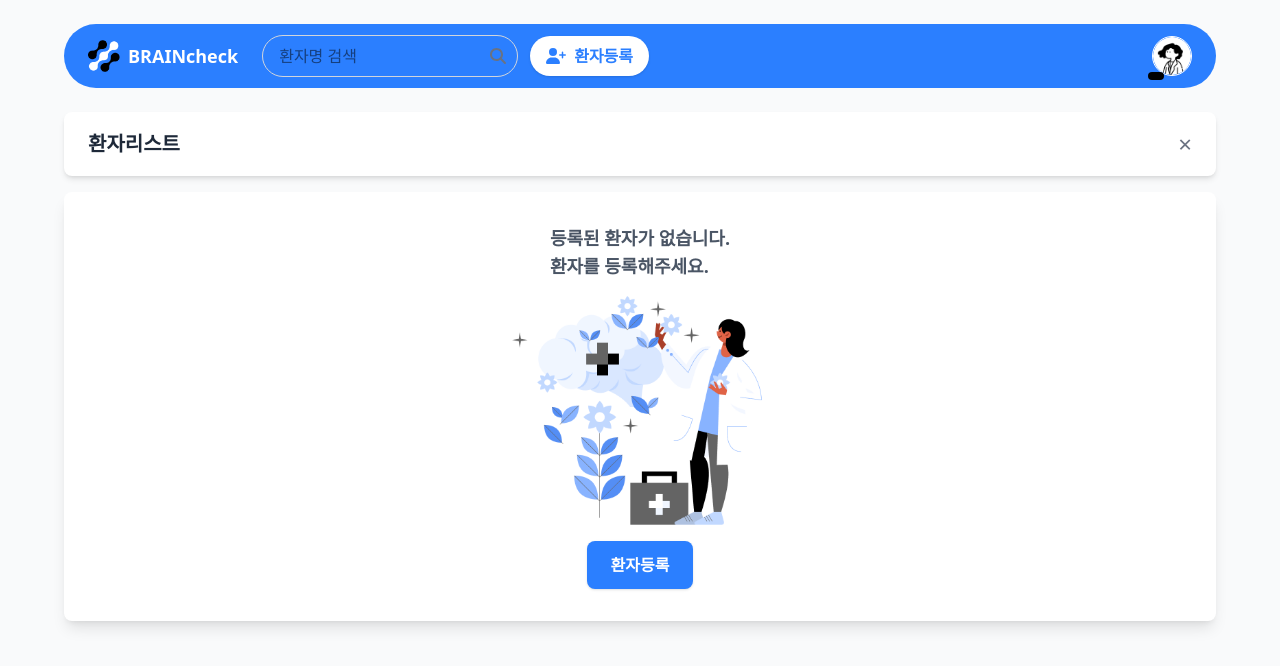
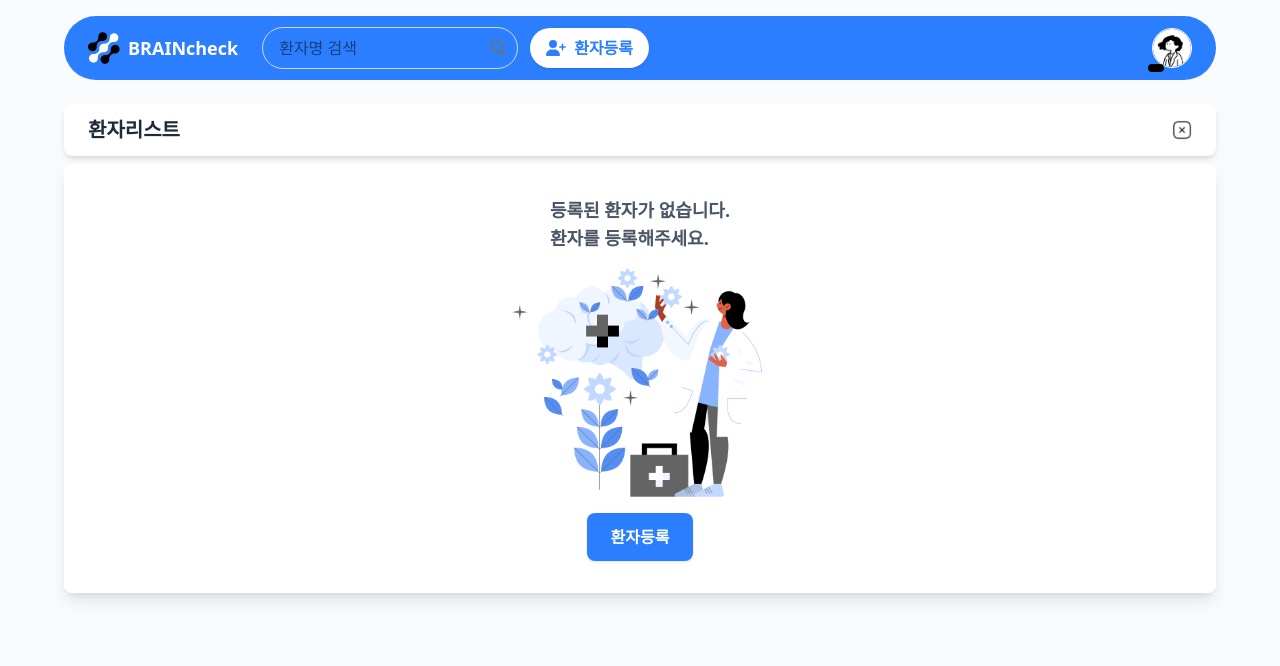
Before and after one commit to totorotail/vue-screening-test, a Vue app: page /patient-list in a window 1280 px wide. Shown: the top 666 px of the page. Built offline with nearby package versions, Linux system fonts and the light colour scheme; what vue-google-charts would draw is missing.

Commit message:
feat: close-icon ui-update

```diff
--- a/src/pages/HospitalInfoPage.vue
+++ b/src/pages/HospitalInfoPage.vue
@@ -62,7 +62,9 @@ const closePage = () => {
         <div
             class="w-[90%] max-w-[1400px] flex justify-between items-center bg-white px-6 py-4 shadow-md rounded-lg mb-2">
             <h2 class="text-xl font-semibold text-gray-800">병원정보</h2>
-            <button @click="closePage" class="text-gray-500 hover:text-gray-700 text-2xl">&times;</button>
+            <button @click="closePage" class="text-gray-500 hover:text-gray-700">
+                <img src="../assets/close-icon.png" class="w-5 h-5" alt="닫기" />
+            </button>
         </div>
 
         <div class="w-[90%] max-w-[1400px] flex space-x-4">
--- a/src/pages/PatientDetailPage.vue
+++ b/src/pages/PatientDetailPage.vue
@@ -69,15 +69,23 @@ const handleRecordSelection = (date: string) => {
     }
 };
 
+// ✅ 로그인 페이지로 이동
+const closePage = () => {
+    router.push('/');
+};
+
 </script>
 
 <template>
     <div class="flex flex-col items-center min-h-screen bg-gray-50 w-full">
         <WideLogo class="w-[90%] max-w-[1400px] mt-4 mb-6" :showSearch="true" :userPlan="authStore.user?.plan || ''" />
 
-        <div class="w-[90%] max-w-[1400px] flex justify-between items-center bg-white px-6 py-3 shadow-md rounded-lg mb-2">
+        <div
+            class="w-[90%] max-w-[1400px] flex justify-between items-center bg-white px-6 py-3 shadow-md rounded-lg mb-2">
             <h2 class="text-xl font-semibold text-gray-800">환자 상세보기</h2>
-            <img src="../assets/close-icon.png" alt="닫기" class="w-6 h-6 cursor-pointer">
+            <button @click="closePage" class="text-gray-500 hover:text-gray-700">
+                <img src="../assets/close-icon.png" class="w-5 h-5" alt="닫기" />
+            </button>
         </div>
 
         <div class="w-[90%] max-w-[1400px] flex">
--- a/src/pages/PatientListPage.vue
+++ b/src/pages/PatientListPage.vue
@@ -87,12 +87,14 @@ watch(() => route.query.search, (newQuery) => {
 <template>
   <div class="flex flex-col items-center min-h-screen bg-gray-50 w-full">
     <!-- ✅ WideLogo에서 현재 로그인한 사용자의 플랜을 전달 -->
-    <WideLogo class="w-[90%] max-w-[1400px] mt-6 mb-6" :showSearch="true" :userPlan="authStore.user?.plan || ''"
+    <WideLogo class="w-[90%] max-w-[1400px] mt-4 mb-6" :showSearch="true" :userPlan="authStore.user?.plan || ''"
       v-model:searchQuery="searchQuery" @search="searchPatients" />
 
-    <div class="w-[90%] max-w-[1400px] flex justify-between items-center bg-white px-6 py-4 shadow-md rounded-lg mb-4">
+    <div class="w-[90%] max-w-[1400px] flex justify-between items-center bg-white px-6 py-3 shadow-md rounded-lg mb-2">
       <h2 class="text-xl font-semibold text-gray-800">환자리스트</h2>
-      <button @click="closePage" class="text-gray-500 hover:text-gray-700 text-2xl">&times;</button>
+      <button @click="closePage" class="text-gray-500 hover:text-gray-700">
+        <img src="../assets/close-icon.png" class="w-5 h-5" alt="닫기" />
+      </button>
     </div>
 
     <!-- ✅ 검색 전 환자가 없는 경우 -->
--- a/src/pages/PatientRegistrationPage.vue
+++ b/src/pages/PatientRegistrationPage.vue
@@ -33,14 +33,18 @@ const closePage = () => {
     <div class="flex flex-col items-center min-h-screen bg-gray-50 w-full">
         <WideLogo class="w-[90%] max-w-[1400px] mt-6 mb-6" />
 
-        <div class="w-[90%] max-w-[1400px] flex justify-between items-center bg-white px-6 py-4 shadow-md rounded-lg mb-4">
+        <div
+            class="w-[90%] max-w-[1400px] flex justify-between items-center bg-white px-6 py-4 shadow-md rounded-lg mb-4">
             <h2 class="text-xl font-semibold text-gray-800">환자등록</h2>
-            <button @click="closePage" class="text-gray-500 hover:text-gray-700 text-2xl">&times;</button>
+            <button @click="closePage" class="text-gray-500 hover:text-gray-700">
+                <img src="../assets/close-icon.png" class="w-5 h-5" alt="닫기" />
+            </button>
         </div>
 
         <div class="w-[90%] max-w-[1400px] bg-white p-8 shadow-lg rounded-lg mt-4 flex flex-col items-center">
             <TermsAgreement v-if="!showForm" v-model:agreed="agreed" />
-            <button @click="handleNext" v-if="!showForm" class="w-32 py-3 bg-blue-500 text-white font-semibold rounded-full">NEXT</button>
+            <button @click="handleNext" v-if="!showForm"
+                class="w-32 py-3 bg-blue-500 text-white font-semibold rounded-full">NEXT</button>
             <PatientForm v-if="showForm" class="w-full" @submit="handlePatientRegistrationComplete" />
         </div>
     </div>
--- a/src/pages/SignUpPage.vue
+++ b/src/pages/SignUpPage.vue
@@ -38,7 +38,9 @@ const closePage = () => {
         <div
             class="w-[90%] max-w-[1400px] flex justify-between items-center bg-white px-6 py-3 shadow-md rounded-lg mb-2">
             <h2 class="text-lg font-semibold text-gray-800">병원가입</h2>
-            <button @click="closePage" class="text-gray-500 hover:text-gray-700 text-xl">&times;</button>
+            <button @click="closePage" class="text-gray-500 hover:text-gray-700">
+                <img src="../assets/close-icon.png" class="w-5 h-5" alt="닫기" />
+            </button>
         </div>
 
         <!-- ✅ 메인 부분 (병원정보보기 페이지와 동일한 너비 유지) -->
--- a/src/pages/TestPage.vue
+++ b/src/pages/TestPage.vue
@@ -114,8 +114,8 @@ const continueTest = () => {
         <!-- ✅ 타이틀 영역 -->
         <div class="w-[90%] max-w-[1400px] bg-white px-6 py-4 shadow-md rounded-lg flex justify-between items-center">
             <h2 class="text-lg font-bold">검사하기</h2>
-            <button @click="openExitModal" class="text-gray-600 hover:text-gray-800 text-xl">
-                <img src="../assets/close-icon.png" alt="닫기" class="w-6 h-6 cursor-pointer">
+            <button @click="openExitModal" class="text-gray-500 hover:text-gray-700">
+                <img src="../assets/close-icon.png" class="w-5 h-5" alt="닫기">
             </button>
         </div>
 
```
